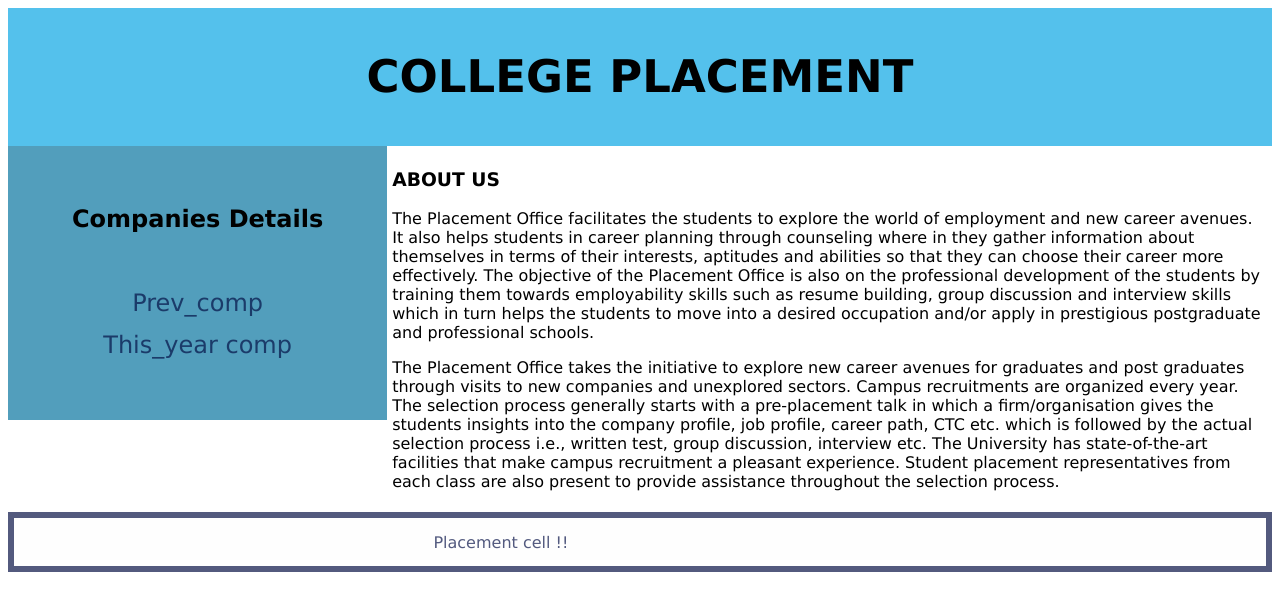
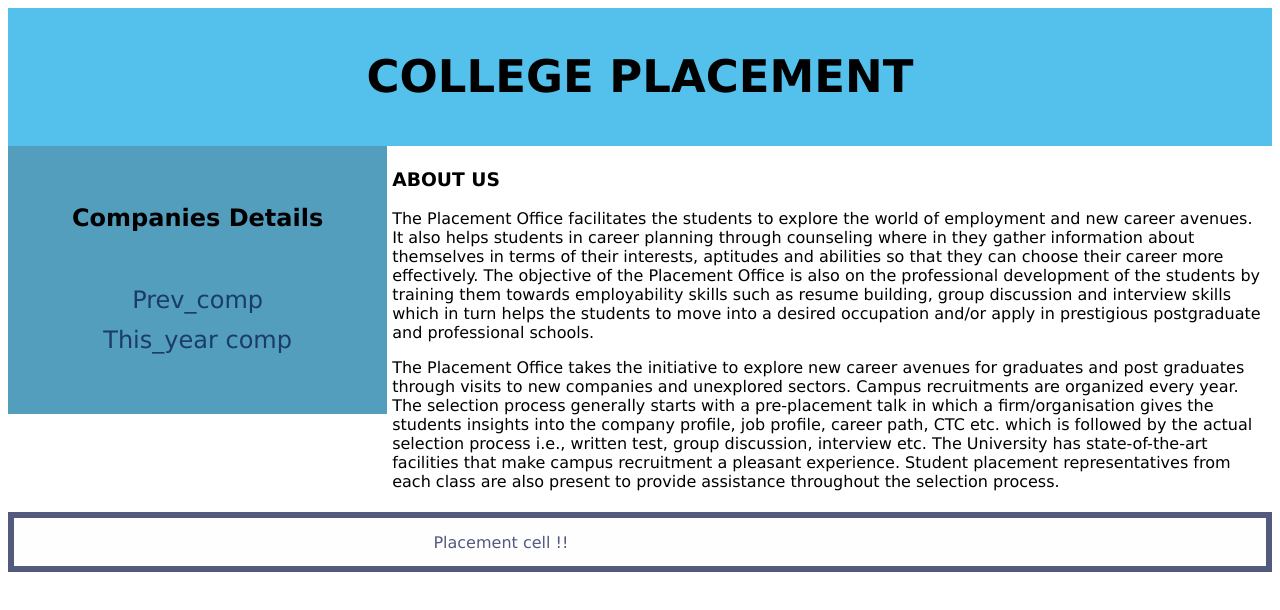
Before and after one commit to Sudheer-Pilli/plcamentHtml, a plain HTML site: page index.html in a window 1280 px wide. Drawn offline with Linux system fonts and the light colour scheme.

Commit message:
Update index.html

```diff
--- a/index.html
+++ b/index.html
@@ -48,7 +48,7 @@ nav {
 font-style: normal;
 font-weight: normal;
 font-size: 24px;
-line-height: 42px;
+line-height: 40px;
 text-align: center;
 
 color: #000000;
```
